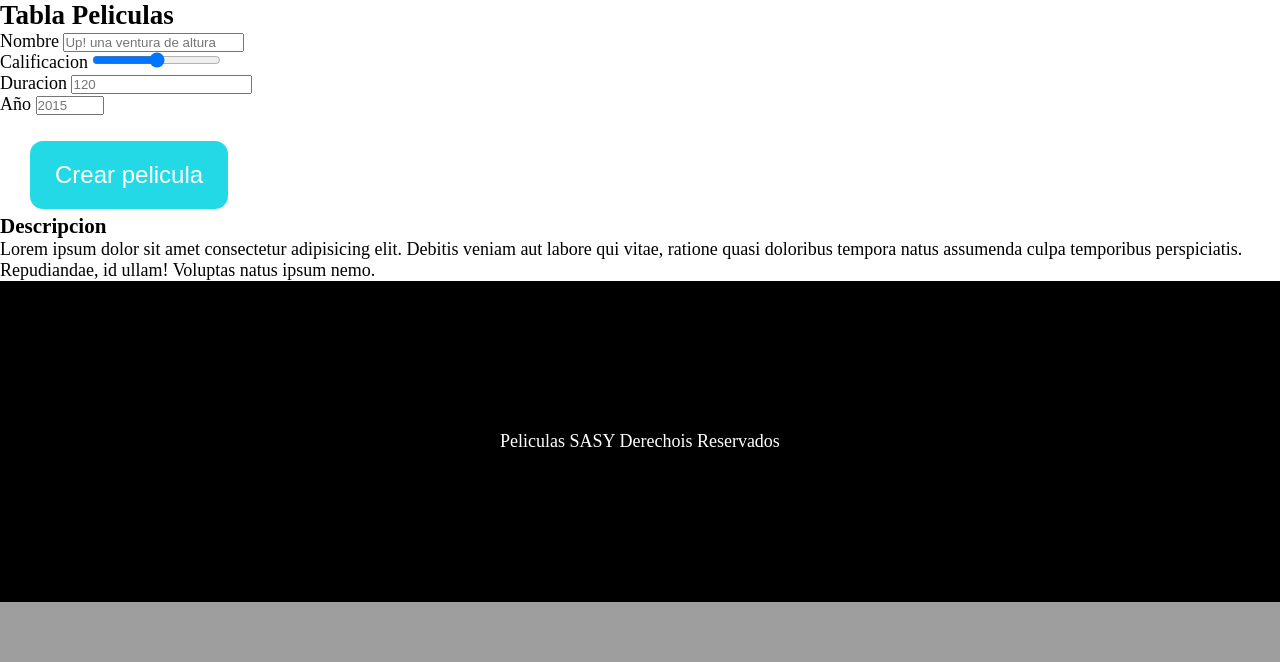
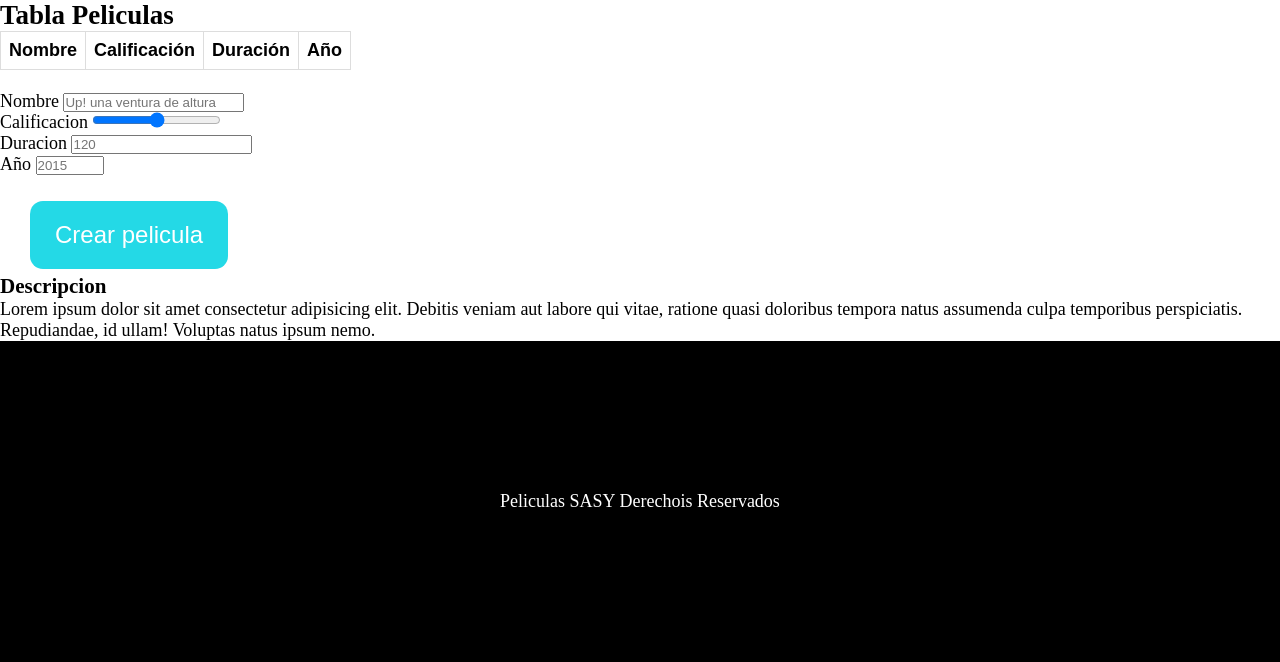
Before and after one commit to jsprieto10/proyecto1, a PHP site: page /main.html in a window 1280 px wide. Shown: the part 809-1471 px from the top of the page. Before the commit the page ends 1411 px from the top, so only its background shows below. Run offline with PHP 8.4, Linux system fonts and the light colour scheme; lists and menus that the app fills with data are empty.

Commit message:
agrega tabla en el html y se agrego un css para la tabla

```diff
--- a/main.css
+++ b/main.css
@@ -142,3 +142,23 @@ footer{
     padding: 150px 20px;
     text-align: center;
 }
+
+div#peliculas{
+display: flex;
+  justify-content: center;
+}
+
+table {
+    font-family: arial, sans-serif;
+    border-collapse: collapse;
+  }
+
+  td, th {
+    border: 1px solid #dddddd;
+    text-align: left;
+    padding: 8px;
+  }
+
+  tr:nth-child(even) {
+    background-color: #dddddd;
+  }
--- a/main.html
+++ b/main.html
@@ -35,11 +35,21 @@
         </div>
       </main>
     </header>
-<div id="peliculas">
+<div>
+
 
   <h2>Tabla Peliculas</h2>
+  <table id="peliculas">
+    <tr>
+      <th>Nombre</th>
+      <th>Calificación</th>
+      <th>Duración</th>
+      <th>Año</th>
+    </tr>
+  </table>
 
 </div>
+<br/>
     <div class="section" id="features">
           <form>
             <label for="nom">Nombre</label>
```
